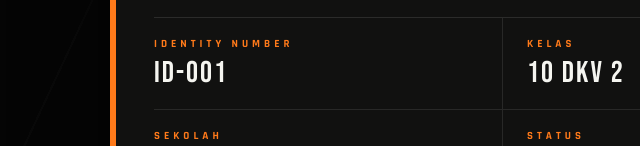
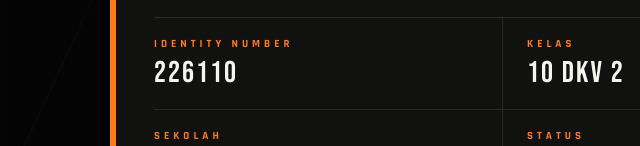
Before and after one commit to yamohanam-ui/website-id, a plain HTML site: page index.html in a window 1280 px wide. Shown: the part 654-800 px from the top of the page, 140-780 px from the left. Drawn offline with Linux system fonts and the light colour scheme.

Commit message:
Update index.html

```diff
--- a/index.html
+++ b/index.html
@@ -104,7 +104,7 @@ footer span{color:var(--orange)}
     </div>
   </div>
   <div class="details">
-    <div class="detail"><div class="label">IDENTITY NUMBER</div><div class="value">ID-001</div></div>
+    <div class="detail"><div class="label">IDENTITY NUMBER</div><div class="value">226110</div></div>
     <div class="detail"><div class="label">KELAS</div><div class="value">10 DKV 2</div></div>
     <div class="detail"><div class="label">SEKOLAH</div><div class="value">SMK 7 Batam</div></div>
     <div class="detail"><div class="label">STATUS</div><div class="value active">● ACTIVE</div></div>
```
